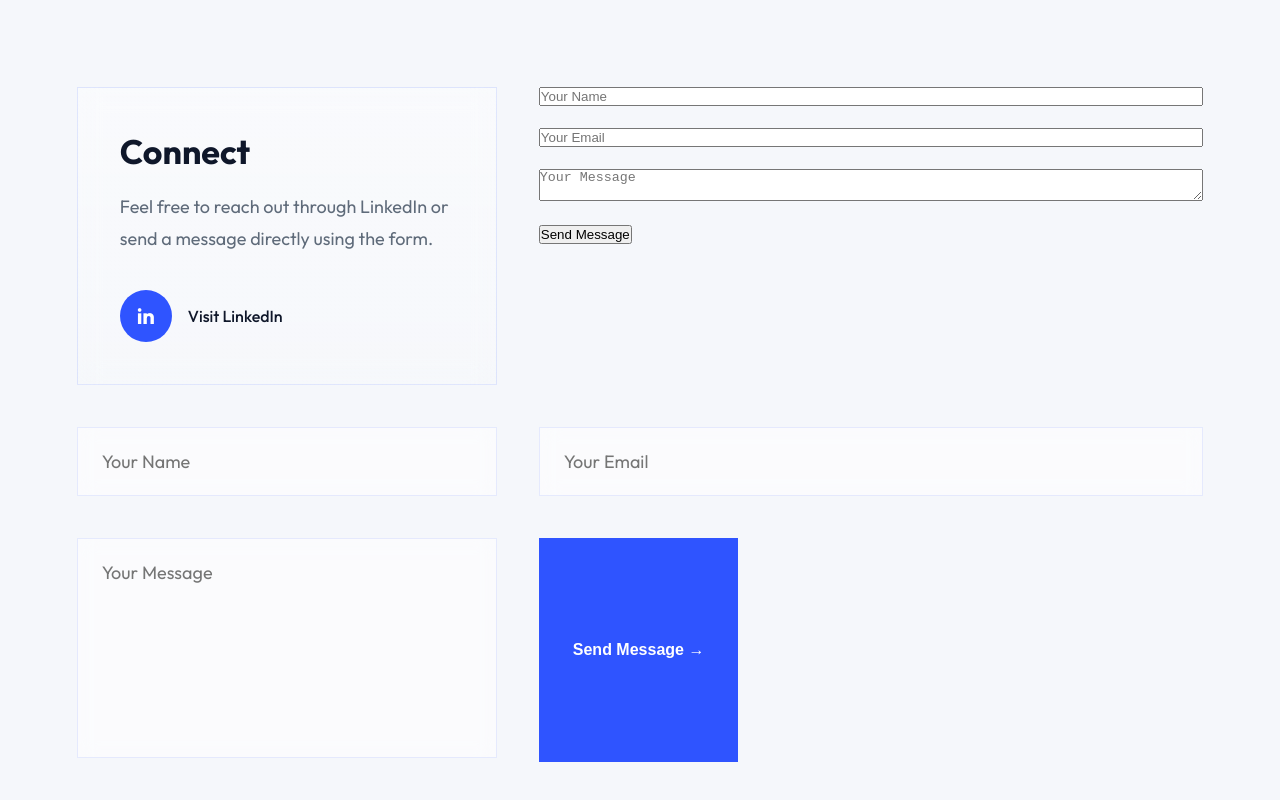
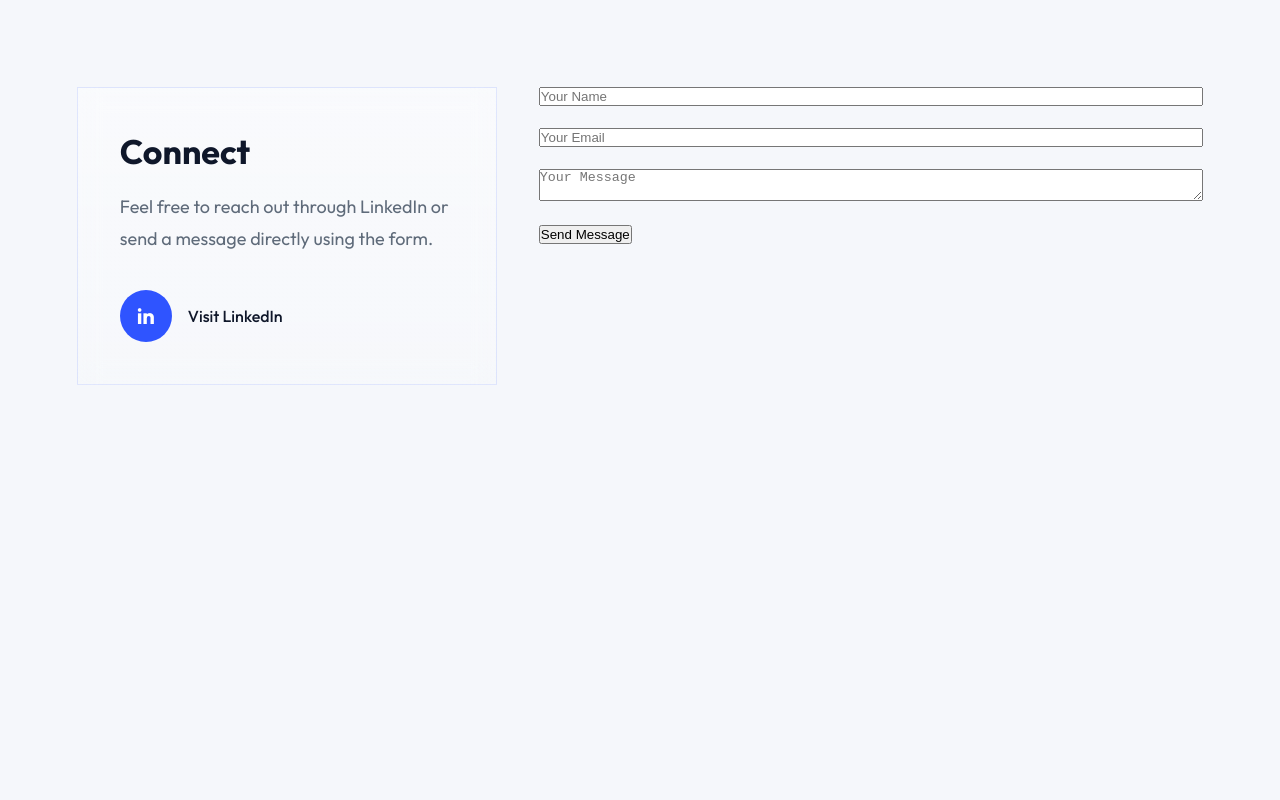
Before and after one commit to shreyasr2837/portfolio-website, a plain HTML site: page index.html in a window 1280 px wide. Shown: the part 8776-9576 px from the top of the page. After the commit the page ends 9281 px from the top, so only its background shows below. Drawn offline with Linux system fonts and the light colour scheme; some packages are replaced by stand-ins of ours; a script that the page names is missing.

Commit message:
Updated forms issue

```diff
--- a/index.html
+++ b/index.html
@@ -1361,66 +1361,6 @@
 
       </form>
 
-        <!-- Disable captcha -->
-
-        <input type="hidden" name="_captcha" value="false">
-
-        <!-- Email subject -->
-
-        <input
-          type="hidden"
-          name="_subject"
-          value="New Portfolio Contact Message"
-        >
-
-        <!-- Redirect after submit -->
-
-        <input
-          type="hidden"
-          name="_next"
-          value="https://portfolio-website-iota-sage-11.vercel.app/"
-        >
-
-        <div class="form-group">
-
-          <input
-            type="text"
-            name="name"
-            placeholder="Your Name"
-            required
-          >
-
-        </div>
-
-        <div class="form-group">
-
-          <input
-            type="email"
-            name="email"
-            placeholder="Your Email"
-            required
-          >
-
-        </div>
-
-        <div class="form-group">
-
-          <textarea
-            name="message"
-            placeholder="Your Message"
-            required
-          ></textarea>
-
-        </div>
-
-        <button type="submit" class="submit-btn">
-
-          Send Message →
-
-        </button>
-
-      </form>
-
     </div>
 
   </div>
```
